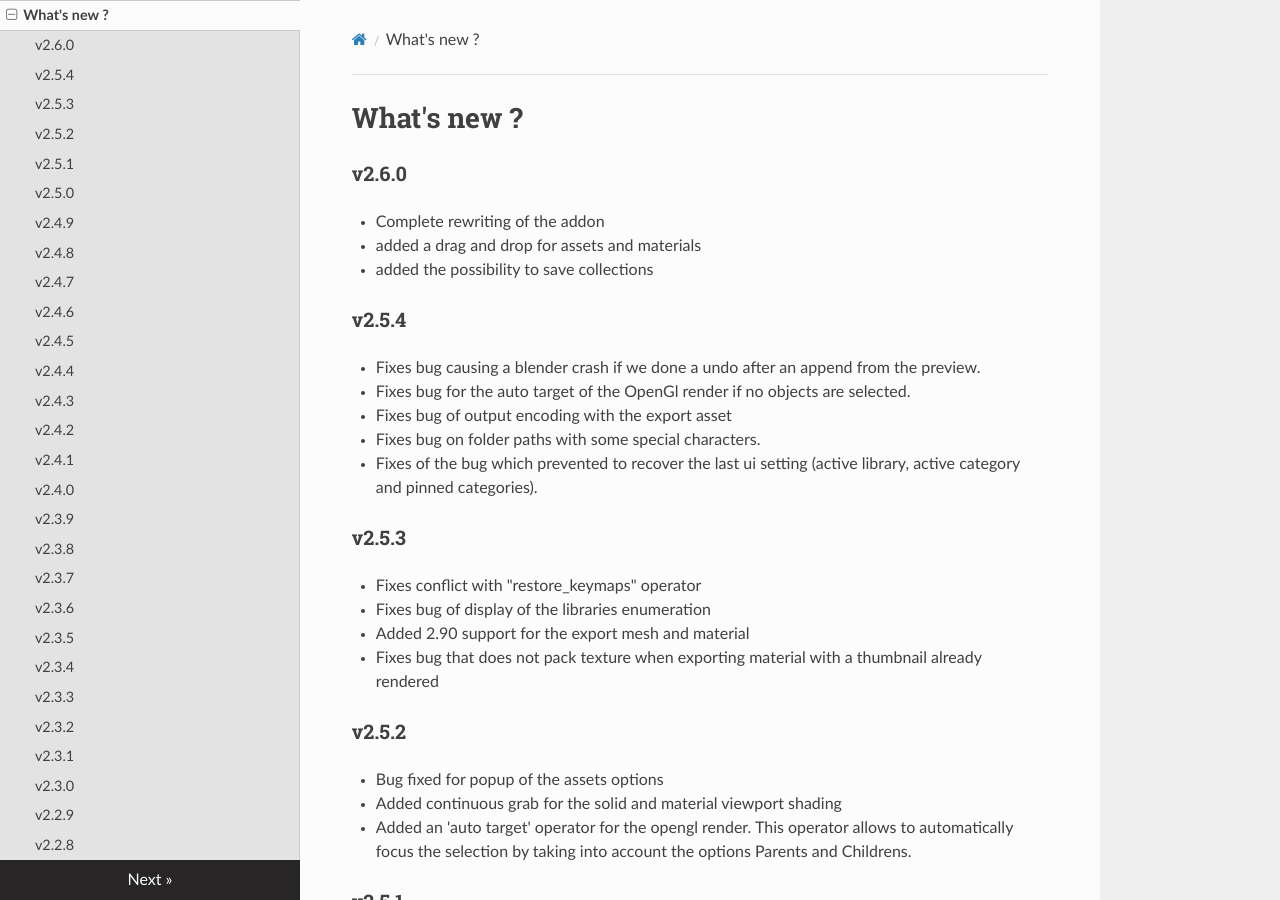
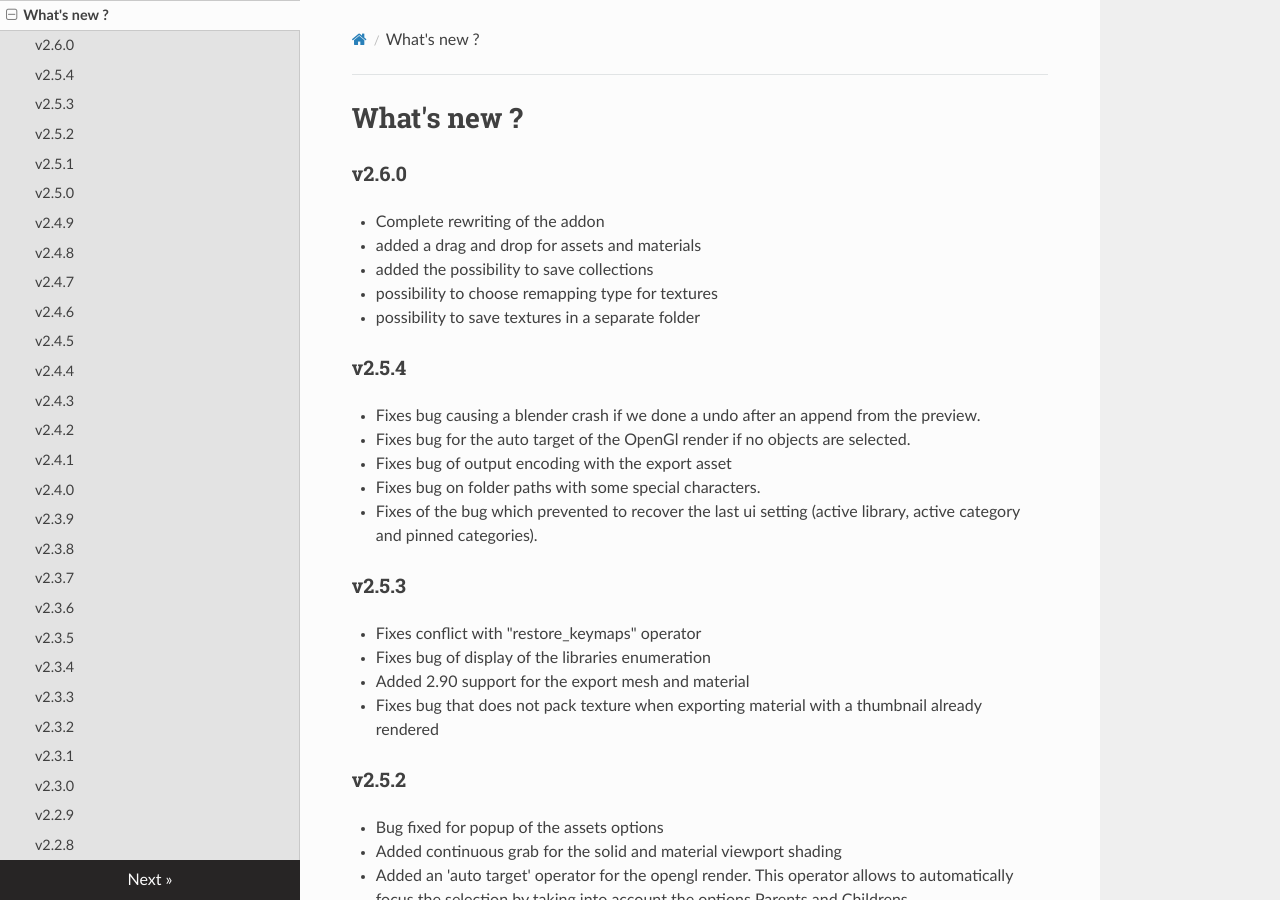
Before and after one commit to pistiwique/asset_management_documentation, an MkDocs documentation site: the page built from docs/whats_new.md, in a window 1280 px wide and 900 px high. Built offline with MkDocs 1.6.1, drawn with Linux system fonts in a browser that asks for light colours; nearby versions of some CDN libraries.

```diff
--- a/docs/whats_new.md
+++ b/docs/whats_new.md
@@ -4,6 +4,8 @@
 * Complete rewriting of the addon
 * added a drag and drop for assets and materials
 * added the possibility to save collections
+* possibility to choose remapping type for textures
+* possibility to save textures in a separate folder
 
 ### v2.5.4
 * Fixes bug causing a blender crash if we done a undo after an append from
```
